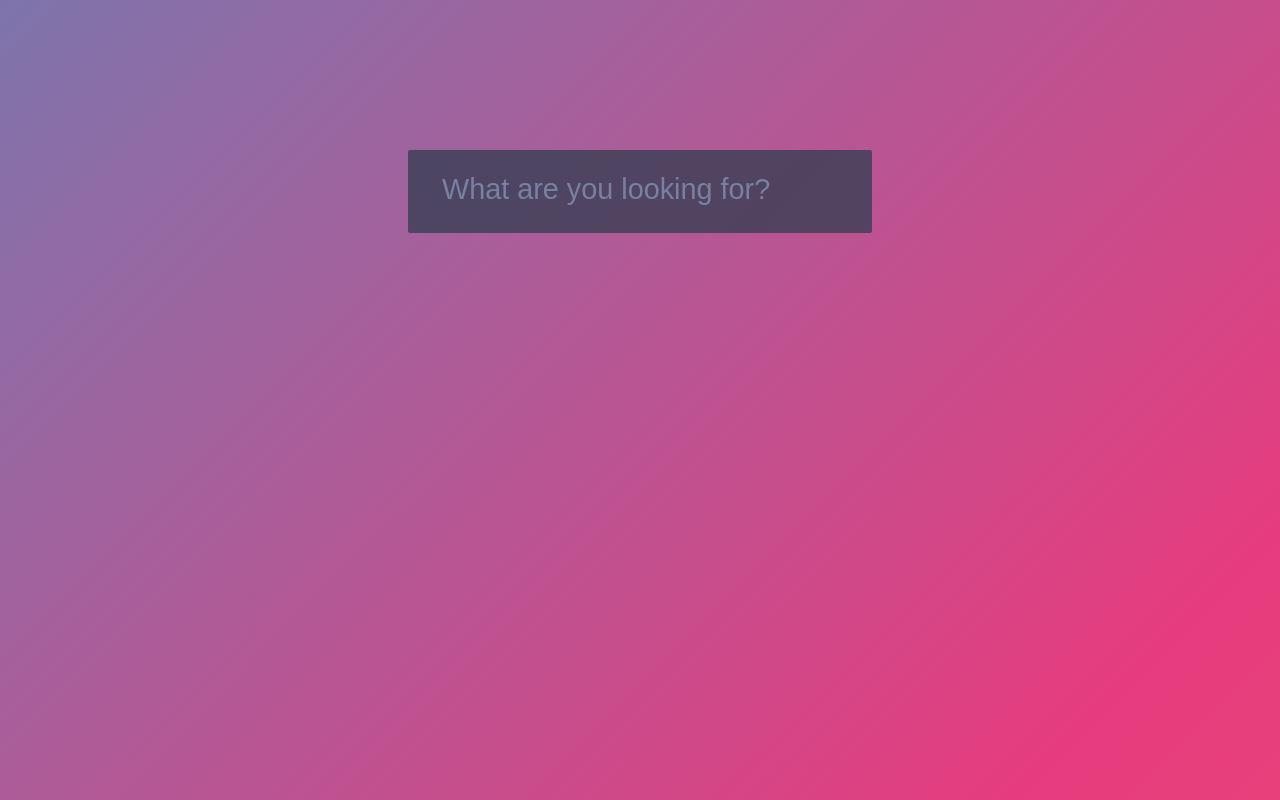
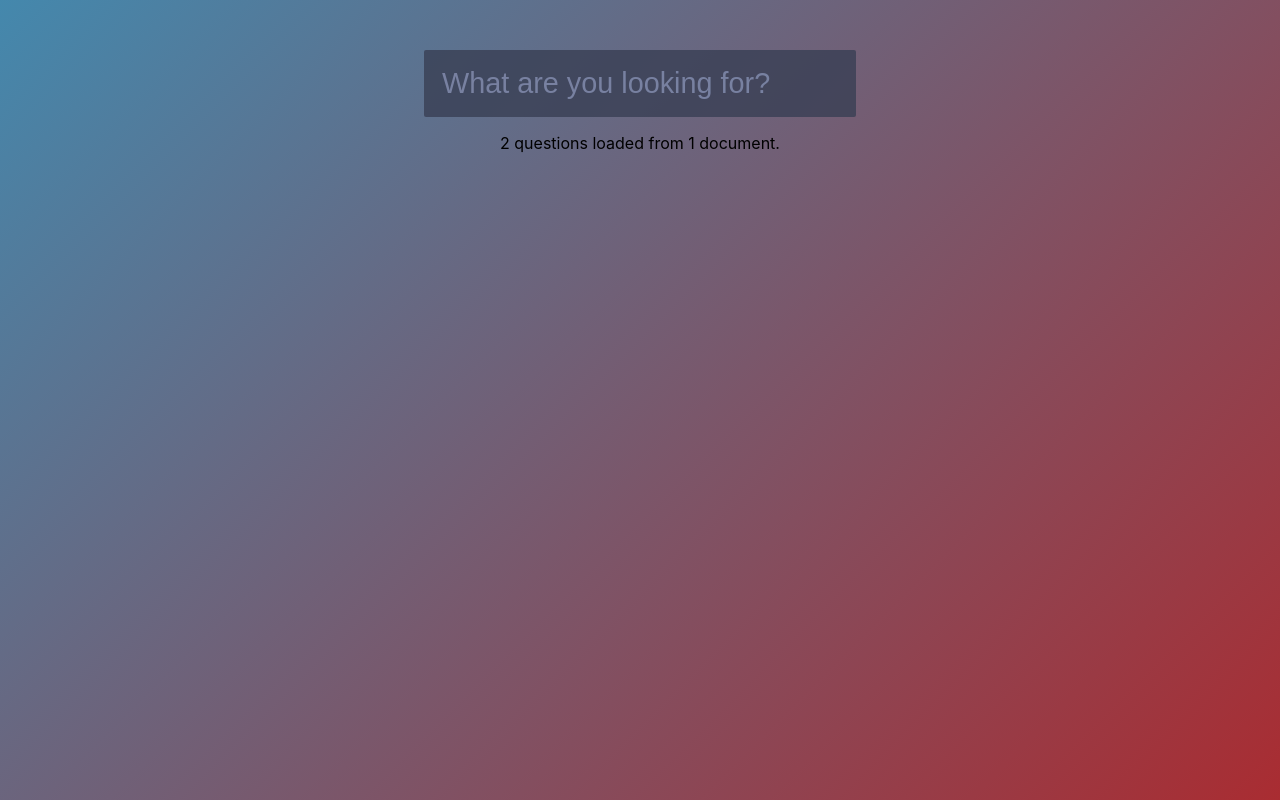
Before and after one commit to EspenSchei/requirement-store, a React (Create React App) app: page / in a window 1280 px wide. Shown: the top 800 px of the page. Built offline with nearby package versions, Linux system fonts and the light colour scheme.

Commit message:
feat: add search functionality and document model

```diff
--- a/src/App.css
+++ b/src/App.css
@@ -1,5 +1,5 @@
 body {
-  background: linear-gradient(-45deg, #ee7752, #e73c7e, #23a6d5, #23d5ab);
+  background: linear-gradient(-45deg, #ee7752, #ba1d1d, #23a6d5, #23d5ab);
   background-size: 400% 400%;
   animation: gradient 30s ease infinite;
   height: 100%;
@@ -21,8 +21,26 @@ body {
 #wrapper {
   min-height: 100%;
   text-align: center;
-  padding: 150px;
+  padding: 50px 100px 0px 100px;
   margin-bottom: 70%;
+}
+
+td {
+  width: 45%;
+  padding: 20px;
+  border-top: 1px solid black;
+}
+
+th {
+  padding: 5px 20px 20px 20px;
+  border-bottom: 1px solid black;
+}
+
+table {
+  background-color: white;
+  opacity: 0.7;
+  text-align: left;
+  padding: 20px;
 }
 
 a {
@@ -46,7 +64,7 @@ input {
   max-width: 400px;
   margin: 0 auto;
   border-radius: 2px;
-  padding: 1.4rem 2rem 1.6rem;
+  padding: 1rem 1rem 1rem;
   background: rgba(57, 63, 84, 0.8);
 }
 
--- a/src/App.tsx
+++ b/src/App.tsx
@@ -1,5 +1,6 @@
 import React, { useState } from 'react';
 import './App.css';
+import QuestionAnswerSearch from './components/QuestionAnswerSearch';
 
 function App() {
   const [question, setQuestion] = useState('');
@@ -14,6 +15,7 @@ function App() {
           onChange={(event) => setQuestion(event.target.value)}
         />
       </div>
+      <QuestionAnswerSearch question={question} />
     </div>
   );
 }
--- /dev/null
+++ b/src/components/QuestionAnswerSearch.tsx
@@ -0,0 +1,114 @@
+import React, { useState, useEffect } from 'react';
+import {
+  RequirementDocument,
+  getRequirementDocuments,
+} from '../services/QADocumentService';
+
+const QuestionAnswerSearch = (props: Props) => {
+  const [stats, setStats] = useState<{ qaCount: number; docCount: number }>();
+  const [filteredQaList, setFilteredQaList] = useState<QAOut[]>([]);
+  const [requirementDocuments, setRequirementDocuments] = useState<
+    RequirementDocument[]
+  >([]);
+
+  useEffect(() => {
+    setRequirementDocuments(getRequirementDocuments());
+  }, []);
+
+  useEffect(() => {
+    const filteredQAs: QAOut[] = [];
+    let answerCount: number = 0;
+
+    requirementDocuments.forEach((doc) => {
+      answerCount += doc.requirements.length;
+      doc.requirements.forEach((req) => {
+        if (
+          props.question.length > 0 &&
+          (req.answer.toLowerCase().includes(props.question.toLowerCase()) ||
+            req.question.toLowerCase().includes(props.question.toLowerCase()))
+        )
+          filteredQAs.push({
+            question: req.question,
+            answer: req.answer,
+            customer: doc.customer,
+            date: doc.date,
+          });
+      });
+
+      setStats({ qaCount: answerCount, docCount: requirementDocuments.length });
+    });
+
+    setFilteredQaList(filteredQAs);
+  }, [props, requirementDocuments]);
+
+  function getUniqueDocuments(): number {
+    return new Set(filteredQaList.map((qa) => qa.customer)).size;
+  }
+
+  return (
+    <div>
+      {props.question.length > 0 ? (
+        <p>
+          {filteredQaList.length} results for <strong>{props.question}</strong>{' '}
+          with {getUniqueDocuments()} client
+          {filteredQaList.length > 1 ? 's' : ''}.
+        </p>
+      ) : (
+        <div>
+          {stats ? (
+            <p>
+              {stats.qaCount} question{stats.qaCount > 1 ? 's' : ''} loaded from{' '}
+              {stats.docCount} document{stats.docCount > 1 ? 's' : ''}.
+            </p>
+          ) : (
+            'Loading...'
+          )}
+        </div>
+      )}
+      {filteredQaList.length > 0 && props.question ? (
+        <table>
+          <tbody>
+            <tr>
+              <th>Question</th>
+              <th>Answer</th>
+              <th>Source</th>
+              <th>ReqDate</th>
+            </tr>
+            {filteredQaList
+              .sort((a, b) => b.date.getTime() - a.date.getTime())
+              .map((qa, index) => (
+                <tr key={index}>
+                  <td>{qa.question}</td>
+                  <td>
+                    <div
+                      dangerouslySetInnerHTML={{
+                        __html: qa.answer.replace(/\n/, '<br /><br />'),
+                      }}
+                    />
+                  </td>
+
+                  <td>{qa.customer}</td>
+                  <td>
+                    {qa.date.getFullYear()}-{qa.date.getMonth()}
+                  </td>
+                </tr>
+              ))}
+          </tbody>
+        </table>
+      ) : null}
+    </div>
+  );
+};
+
+type QAOut = {
+  question: string;
+  answer: string;
+  customer: string;
+  date: Date;
+};
+
+type Props = {
+  question: string;
+};
+
+export default QuestionAnswerSearch;
--- /dev/null
+++ b/src/services/QADocumentService.tsx
@@ -0,0 +1,32 @@
+export const getRequirementDocuments = (): RequirementDocument[] => {
+  return requirementDocuments;
+};
+
+export type RequirementDocument = {
+  date: Date;
+  customer: string;
+  requirements: QuestionAndAnswer[];
+};
+
+export type QuestionAndAnswer = {
+  question: string;
+  answer: string;
+};
+
+export const requirementDocuments: RequirementDocument[] = [
+  {
+    date: new Date(2020, 4, 28),
+    customer: 'Example company name',
+    requirements: [
+      {
+        question: `More than 5 years of Java experience`,
+        answer: `<Person> has 9 years of experience working in Java, and know .....
+        and has also worked with ...`,
+      },
+      {
+        question: `More than 3 years of React experience`,
+        answer: `<Person> has 4 years of frontend experience in React and TypeScript ...`,
+      },
+    ],
+  },
+];
```
